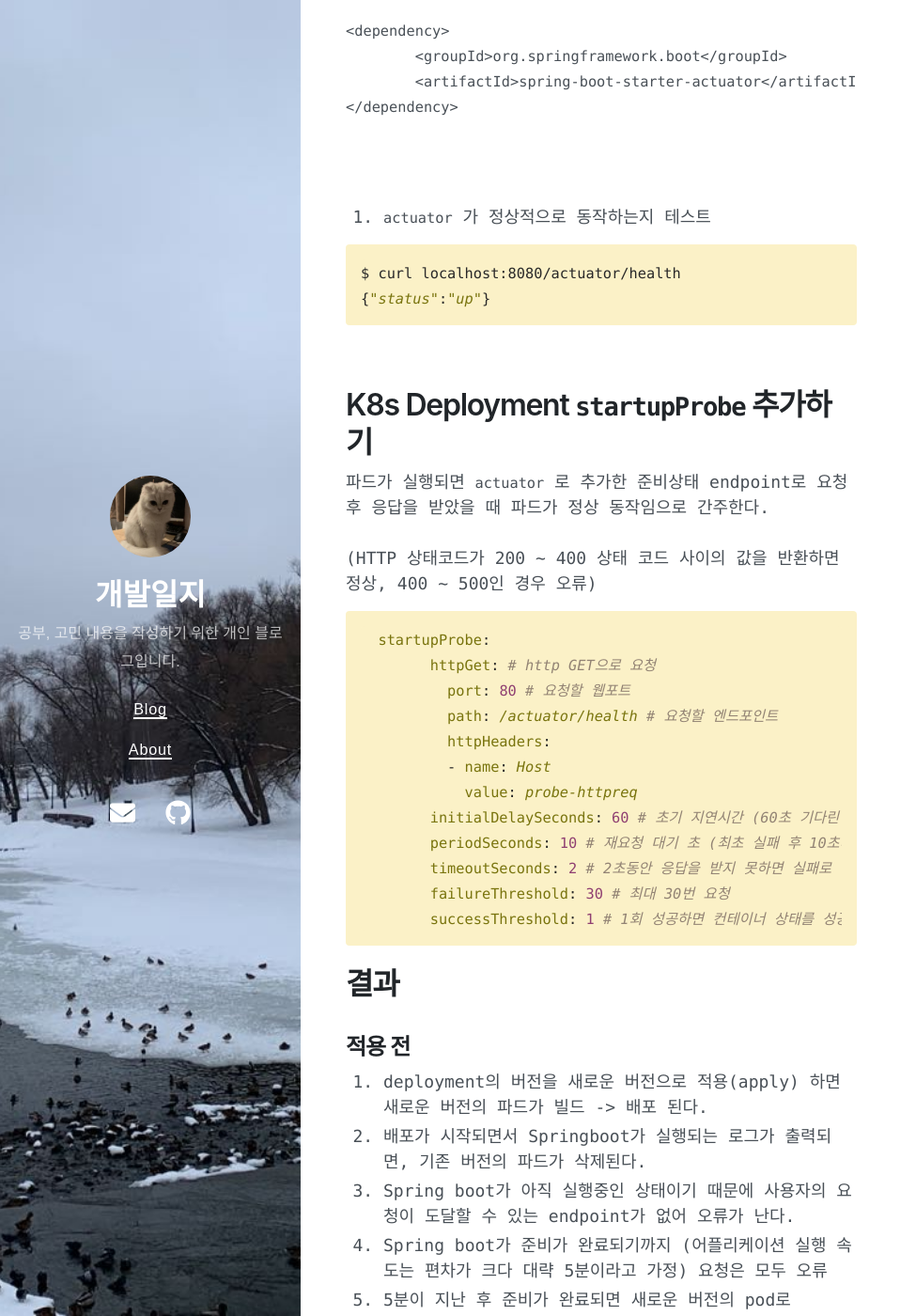
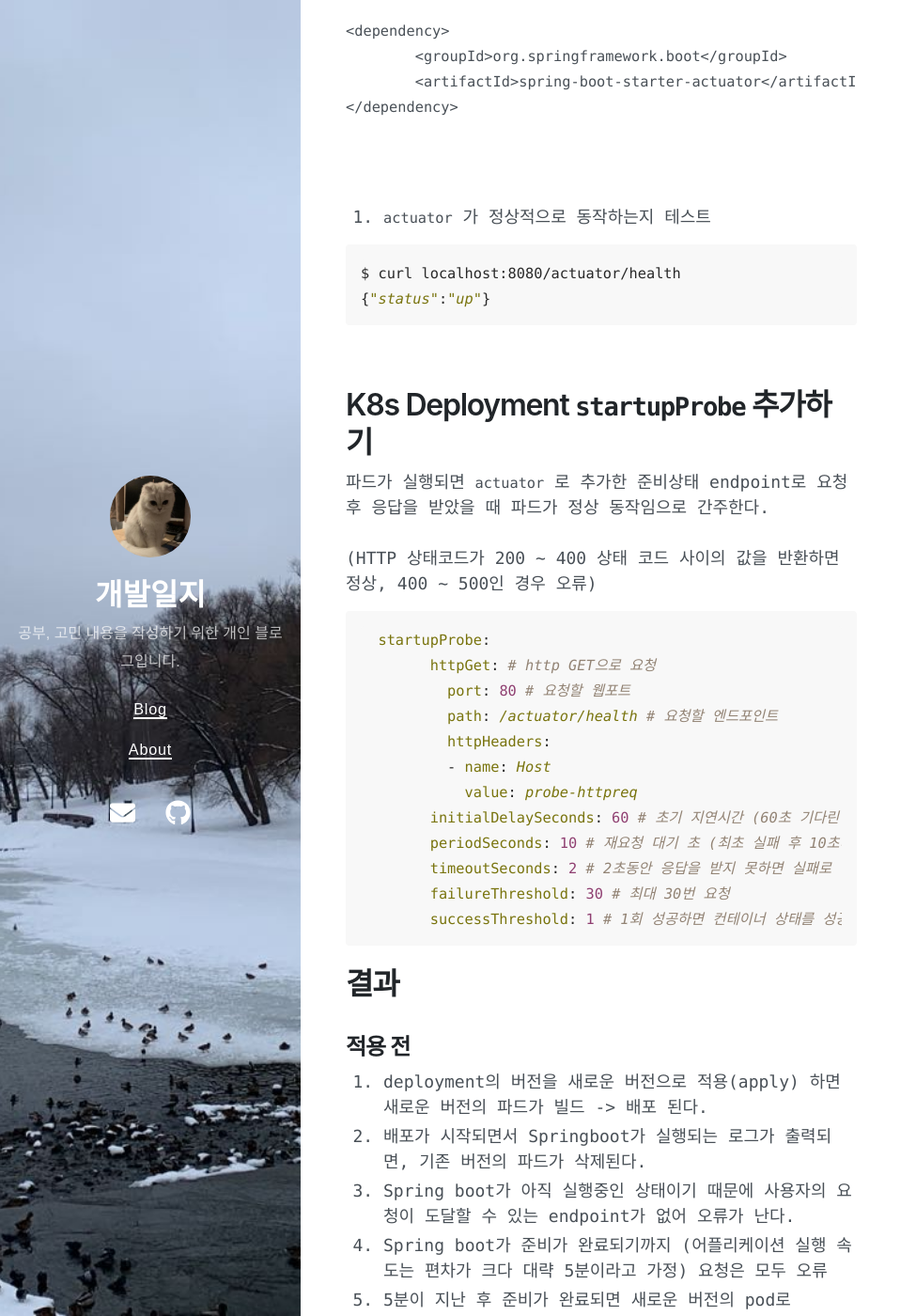
Before and after one commit to sykimtropical/tropical.github.io, a Jekyll site: the page built from _posts/2024-01-28-boot가 아직 준비되지 않았는데 기존 파드가 삭제될때.md, in a window 1280 px wide and 1400 px high, scrolled down 634 px. Shown: the whole window at 94% size, without its empty margins (0-975 px from the left). Built offline with Jekyll 4.4.1, drawn with Linux system fonts in a browser that asks for light colours; nearby versions of some CDN libraries; some web fonts are replaced.

Commit message:
코드블록 스타일 수정

```diff
--- a/_sass/_syntax-light.scss
+++ b/_sass/_syntax-light.scss
@@ -6,11 +6,11 @@
 .highlight table pre { margin: 0; }
 .highlight, .highlight .w {
   color: #282828;
-  background-color: #fbf1c7;
+  background-color: #f8f8f8;
 }
 .highlight .err {
   color: #9d0006;
-  background-color: #fbf1c7;
+  background-color: #f8f8f8;
   font-weight: bold;
 }
 .highlight .c, .highlight .ch, .highlight .cd, .highlight .cm, .highlight .cpf, .highlight .c1, .highlight .cs {
@@ -31,11 +31,11 @@
 }
 .highlight .gi {
   color: #79740e;
-  background-color: #fbf1c7;
+  background-color: #f8f8f8;
 }
 .highlight .gd {
   color: #9d0006;
-  background-color: #fbf1c7;
+  background-color: #f8f8f8;
 }
 .highlight .gh {
   color: #79740e;
```
